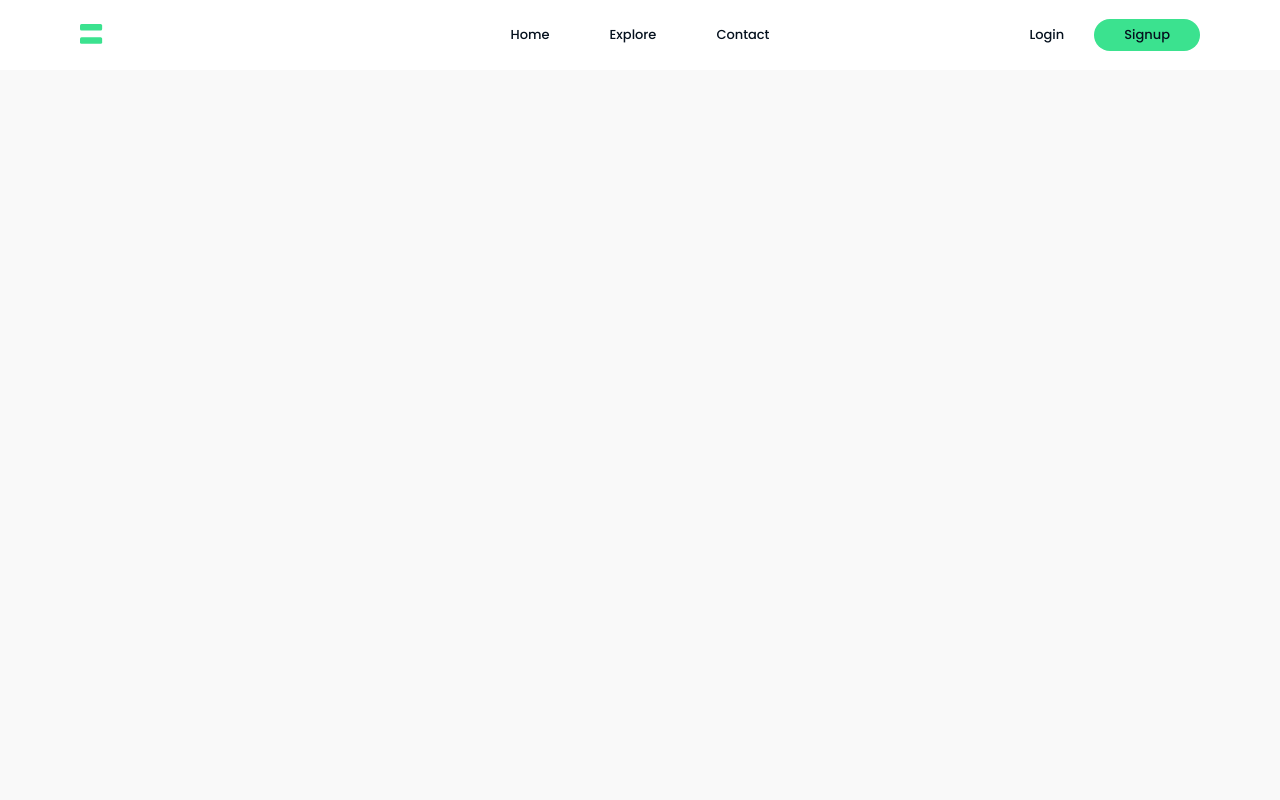
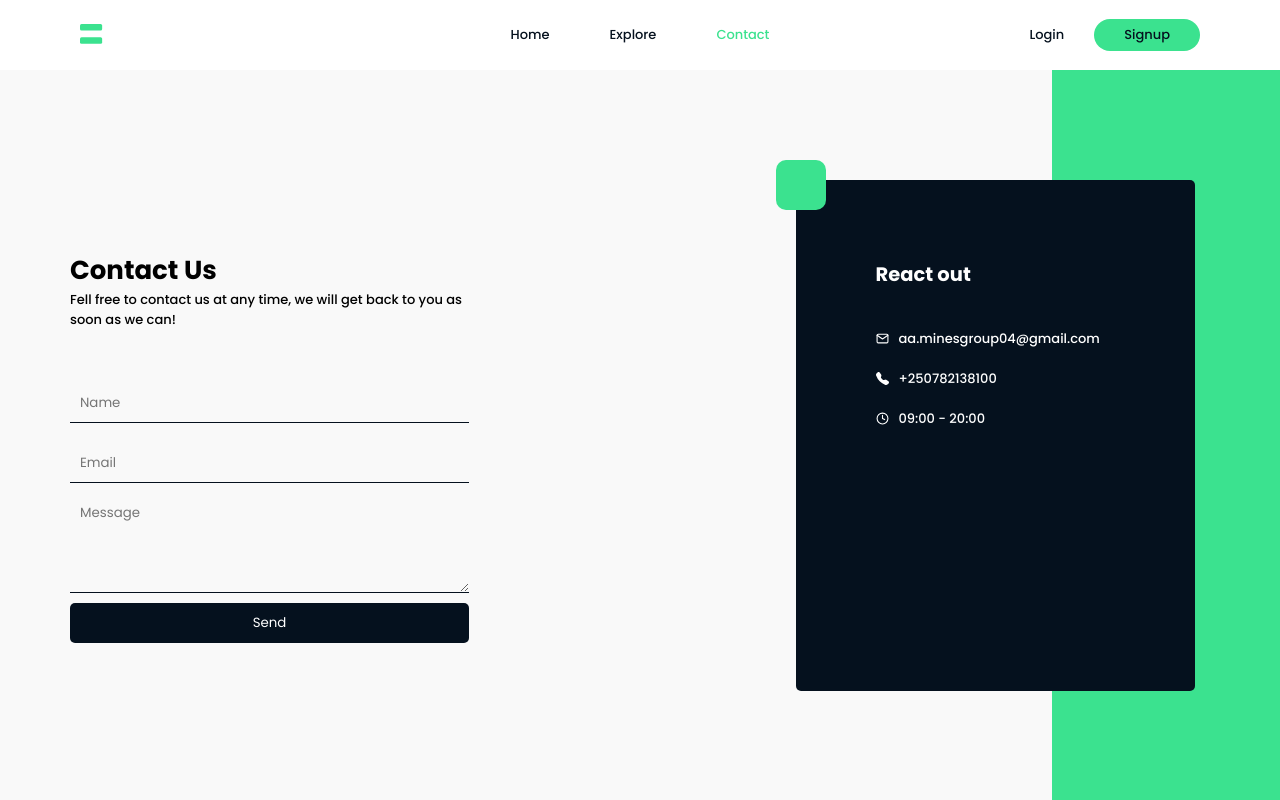
Before and after one commit to aamines/frontend, a React (Create React App) app: page /contact in a window 1280 px wide. Shown: the top 800 px of the page. Built offline with nearby package versions, Linux system fonts and the light colour scheme.

Commit message:
contact page

```diff
--- a/src/App.jsx
+++ b/src/App.jsx
@@ -5,6 +5,7 @@ import { BrowserRouter as Router, Routes, Route } from "react-router-dom";
 //files
 import Main from "./pages/main";
 import Nav from "./components/nav";
+import Contact from "./pages/contact";
 
 //globals
 import "slick-carousel/slick/slick.css";
@@ -16,6 +17,7 @@ function App() {
       <Nav />
       <Routes>
         <Route path="/" exact element={<Main />} />
+        <Route path="/contact" exact element={<Contact />} />
       </Routes>
     </Router>
   );
--- a/src/components/nav.jsx
+++ b/src/components/nav.jsx
@@ -20,10 +20,10 @@ const Nav = () => {
         <Link to="/" className={active === "/" ? "active" : ""}>
           Home
         </Link>
-        <Link to="/explore" className={active === "explore" ? "active" : ""}>
+        <Link to="/explore" className={active === "/explore" ? "active" : ""}>
           Explore
         </Link>
-        <Link to="/contact" className={active === "contact" ? "active" : ""}>
+        <Link to="/contact" className={active === "/contact" ? "active" : ""}>
           Contact
         </Link>
       </div>
--- /dev/null
+++ b/src/pages/contact.jsx
@@ -0,0 +1,202 @@
+import React from "react";
+import styled from "styled-components";
+
+//icons
+import { FiMail, FiClock } from "react-icons/fi";
+import { BsFillTelephoneFill } from "react-icons/bs";
+
+//components
+import Footer from "../components/footer";
+
+const Contact = () => {
+  return (
+    <Container>
+      <div className="container">
+        <div className="contact">
+          <div className="header">
+            <p className="head">Contact Us</p>
+            <p>
+              Fell free to contact us at any time, we will get back to you as
+              soon as we can!
+            </p>
+          </div>
+          <form action="#">
+            <input type="text" name="name" placeholder="Name" />
+            <input type="email" name="email" placeholder="Email" />
+            <textarea
+              name="message"
+              cols="30"
+              rows="10"
+              placeholder="Message"
+            ></textarea>
+            <button>Send</button>
+          </form>
+        </div>
+        <div className="info">
+          <div className="content">
+            <div className="top"></div>
+            <p className="header">React out</p>
+            <div>
+              <FiMail className="icon" />
+              <p>aa.minesgroup04@gmail.com</p>
+            </div>
+            <div>
+              <BsFillTelephoneFill className="icon" />
+              <p>+250782138100</p>
+            </div>
+            <div>
+              <FiClock className="icon" />
+              <p>09:00 - 20:00</p>
+            </div>
+            <div></div>
+          </div>
+          <div className="side"></div>
+        </div>
+      </div>
+      <Footer />
+    </Container>
+  );
+};
+
+const Container = styled.div`
+  width: 100%;
+  height: auto;
+
+  .container {
+    width: 100%;
+    height: calc(100vh - 70px);
+    display: flex;
+    flex-direction: row;
+    align-items: center;
+    justify-content: space-between;
+
+    .contact {
+      width: 50%;
+      height: 100%;
+      display: flex;
+      flex-direction: column;
+      align-items: flex-start;
+      justify-content: center;
+      margin: 0 70px;
+
+      .header {
+        width: 70%;
+        height: 20%;
+        margin: 0 0 10px 0;
+        display: flex;
+        flex-direction: column;
+        align-items: flex-start;
+        justify-content: center;
+
+        p.head {
+          font-size: 2em;
+          font-weight: 700;
+        }
+      }
+
+      form {
+        width: 70%;
+        height: auto;
+        display: flex;
+        flex-direction: column;
+        align-items: flex-start;
+        justify-content: center;
+
+        input {
+          width: 100%;
+          height: 40px;
+          border: none;
+          border-bottom: 1px solid var(--dark);
+          background: transparent;
+          outline: none;
+          padding: 0 10px;
+          margin: 10px 0;
+        }
+
+        textarea {
+          width: 100%;
+          height: 100px;
+          border: none;
+          background: transparent;
+          outline: none;
+          border-bottom: 1px solid var(--dark);
+          padding: 10px;
+        }
+
+        button {
+          width: 100%;
+          height: 40px;
+          border: none;
+          margin: 10px 0;
+          border-radius: 5px;
+          background: var(--dark);
+          color: var(--white);
+        }
+      }
+    }
+
+    .info {
+      width: 50%;
+      height: 100%;
+      display: flex;
+      flex-direction: row;
+      align-items: center;
+      justify-content: center;
+      position: relative;
+
+      .content {
+        width: 70%;
+        height: 70%;
+        border-radius: 5px;
+        background: var(--dark);
+        z-index: 100;
+        padding: 80px;
+        position: relative;
+
+        .top {
+          width: 50px;
+          height: 50px;
+          top: -20px;
+          left: -20px;
+          position: absolute;
+          border-radius: 10px;
+          background: var(--bright);
+        }
+
+        p.header {
+          font-size: 1.5em;
+          font-weight: 700;
+          color: var(--white);
+          margin: 0 0 30px 0;
+        }
+
+        > div {
+          width: 100%;
+          height: 40px;
+          display: flex;
+          align-items: center;
+
+          .icon {
+            margin: 0 10px 0 0;
+            color: var(--white);
+          }
+
+          p {
+            color: var(--white);
+          }
+        }
+      }
+
+      .side {
+        position: absolute;
+        top: 0;
+        right: 0;
+        width: 40%;
+        height: 100%;
+        background: var(--bright);
+      }
+    }
+  }
+`;
+
+export default Contact;
```
